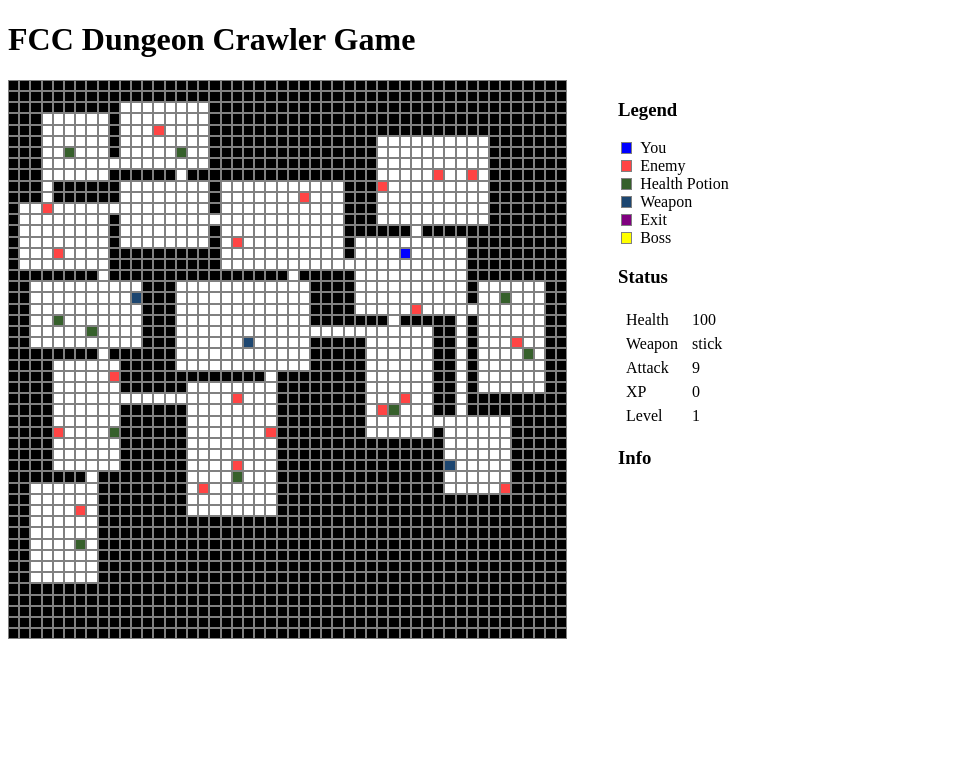
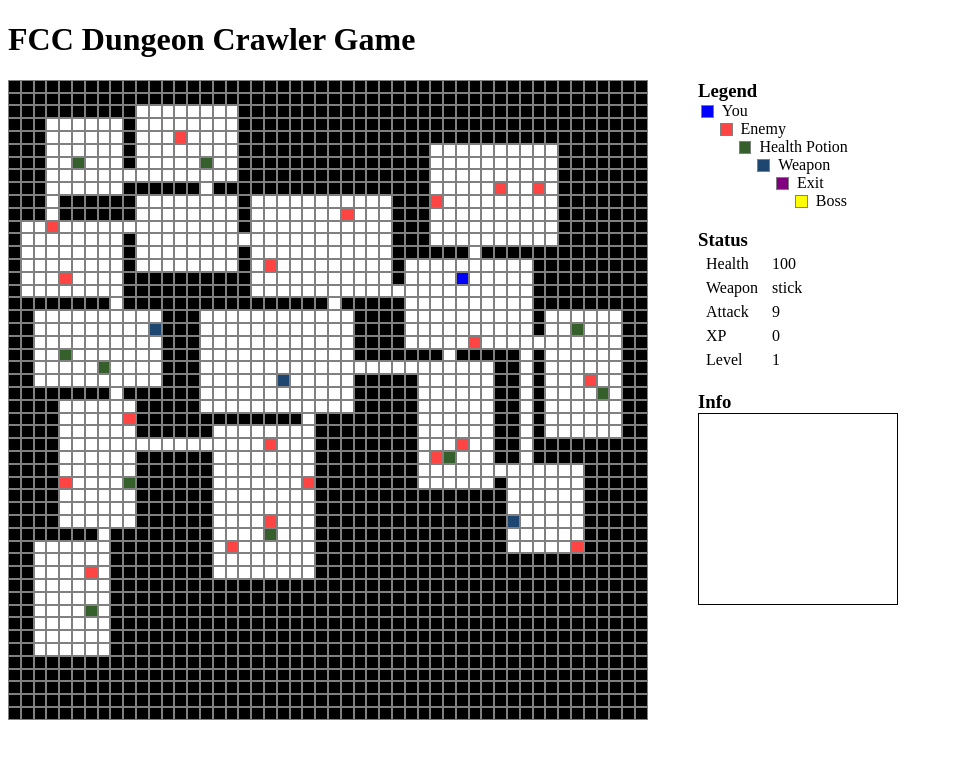
Before and after one commit to dzsobacsi/dungeon-game, a React app: page / in a window 1280 px wide. Shown: the top 758 px of the page, without its empty margins (0-953 px from the left). Built offline with nearby package versions, Linux system fonts and the light colour scheme.

Commit message:
info-box component added

```diff
--- a/css/main.sass
+++ b/css/main.sass
@@ -1,4 +1,4 @@
-$cell-size: .7em
+$cell-size: .8em
 $grid-size: 50   // this should be the same as MAPSIZE in index.js
 
 *
@@ -12,11 +12,17 @@ $grid-size: 50   // this should be the same as MAPSIZE in index.js
   height: $cell-size * $grid-size
   display: inline-block
 
+h3
+  -webkit-margin-after: 0
+
 .status
   display: inline-block
   margin-left: 50px
   width: 200px
   height: $cell-size * $grid-size
+
+  #legend-label
+    -webkit-margin-before: 0
 
   .legend-cell
     margin: 3px
@@ -26,6 +32,16 @@ $grid-size: 50   // this should be the same as MAPSIZE in index.js
 
   td
     padding: 2px 6px
+
+.info-box
+  width: 200px
+  height: 12em
+  margin: 0
+  border: 1px black solid
+
+.msg
+  margin: 0
+
 
 .cell
   float: left
--- a/src/components/App.js
+++ b/src/components/App.js
@@ -56,7 +56,8 @@ const mapStateToProps = function(state) {
     exit:     state.exit,
     boss:     state.boss,
     weapons:  state.weapons,
-    mapLevel: state.mapLevel
+    mapLevel: state.mapLevel,
+    log:      state.log
   }
 }
 
--- /dev/null
+++ b/src/components/Info.js
@@ -0,0 +1,10 @@
+import React from 'react'
+
+let Info = props => {
+  const elementsToPrint = props.log.slice(-6).map(
+    msg => <p className="msg">{msg}</p>
+  )
+  return <div className="info-box">{elementsToPrint}</div>
+}
+
+export default Info
--- a/src/components/Status.js
+++ b/src/components/Status.js
@@ -1,11 +1,12 @@
 import React from 'react'
 import Cell from './Cell'
+import Info from './Info'
 
 let Status = props => {
   const ply = props.state.player
   return (
     <div className="status">
-      <h3>Legend</h3>
+      <h3 id="legend-label">Legend</h3>
       <Cell type="type5" legend="legend-cell" /><span className="legend-span">You</span><br/>
       <Cell type="type3" legend="legend-cell" /><span className="legend-span">Enemy</span><br/>
       <Cell type="type4" legend="legend-cell" /><span className="legend-span">Health Potion</span><br/>
@@ -38,6 +39,7 @@ let Status = props => {
         </tbody>
       </table>
       <h3>Info</h3>
+      <Info log={props.state.log} />
     </div>
   )
 }
--- a/src/index.js
+++ b/src/index.js
@@ -2,7 +2,6 @@ import React from 'react'
 import ReactDOM from 'react-dom'
 import App from './components/App'
 import generateDungeon from './dungeon/generateDungeon'
-import {Map} from 'immutable'
 import {createStore, compose} from 'redux'
 import {Provider} from 'react-redux'
 import reducer from './reducer'
@@ -46,7 +45,8 @@ store.dispatch({
     potions,
     weapons,
     exitPosition,
-    mapLevel: 1
+    mapLevel: 1,
+    log: []
   }
 })
 
--- a/src/reducer.js
+++ b/src/reducer.js
@@ -37,11 +37,13 @@ function step(state, dir) {
 }
 
 function drinkPotion(state, dir) {
-  let newPos = getNewPos(state, dir)
+  const newPos = getNewPos(state, dir)
+  const currentPotion = state.potions.find( p => p.x === newPos.x && p.y === newPos.y)
   return Object.assign({}, state, {
     potions: state.potions.filter( p => p.x !== newPos.x || p.y !== newPos.y),
+    log: state.log.concat(`You have drunk a health potion and gained ${currentPotion.hp} HP`),
     player: Object.assign({}, state.player, {
-      health: state.player.health + state.potions.find( p => p.x === newPos.x && p.y === newPos.y).hp,
+      health: state.player.health + currentPotion.hp,
       position: newPos
     })
   })
@@ -52,6 +54,7 @@ function getWeapon(state, dir) {
   const newWeapon = state.weapons.find( w => w.x === newPos.x && w.y === newPos.y)
   return Object.assign({}, state, {
     weapons: state.weapons.filter( w => w.x !== newPos.x || w.y !== newPos.y),
+    log: state.log.concat(`You have found a ${newWeapon.name}!`),
     player: Object.assign({}, state.player, {
       attack: newWeapon.attack,
       weapon: newWeapon.name,
@@ -67,24 +70,34 @@ function attack(state, dir) {
   let damage = Math.floor((4*state.player.level + state.player.attack) * (2*Math.random() + 1))
   damage = Math.min(damage, currentEnemy.hp)
   currentEnemy.hp -= damage
-  console.log(currentEnemy)
+  const newXp = state.player.xp + damage
+  const newLevel = Math.floor((state.player.xp + damage) / 500) + 1
   if(currentEnemy.hp === 0) {           // enemy is defeated
+    let logEntry = [`You have defeated you enemy!`, `You gained ${damage} XP`]
+    if(newLevel > state.player.level) logEntry.push('You reached a new level!')
     return Object.assign({}, state, {
       enemies: otherEnemies,
+      log: state.log.concat(logEntry),
       player: Object.assign({}, state.player, {
-        xp: state.player.xp + damage,
-        level: Math.floor((state.player.xp + damage) / 500) + 1,
+        xp: newXp,
+        level: newLevel,
         position: newPos
       })
     })
   }
   else {                               // enemy remained alive and attacks back
+    const counterDamage = Math.floor(currentEnemy.attack * (Math.random() + 1))
+    let logEntry = [`You attacked your enemy and caused ${damage} damage`,
+                    `Your enemy striked back and caused ${counterDamage} damage to you!`,
+                    `You gained ${damage} XP`]
+    if(newLevel > state.player.level) logEntry.push('You reached a new level!')
     return Object.assign({}, state, {
       enemies: otherEnemies.concat(currentEnemy),
+      log: state.log.concat(logEntry),
       player: Object.assign({}, state.player, {
-        health: state.player.health - Math.floor(currentEnemy.attack * (Math.random() + 1)),
-        xp: state.player.xp + damage,
-        level: Math.floor((state.player.xp + damage) / 500) + 1
+        health: state.player.health - counterDamage,
+        xp: newXp,
+        level: newLevel
       })
     })
   }
```
